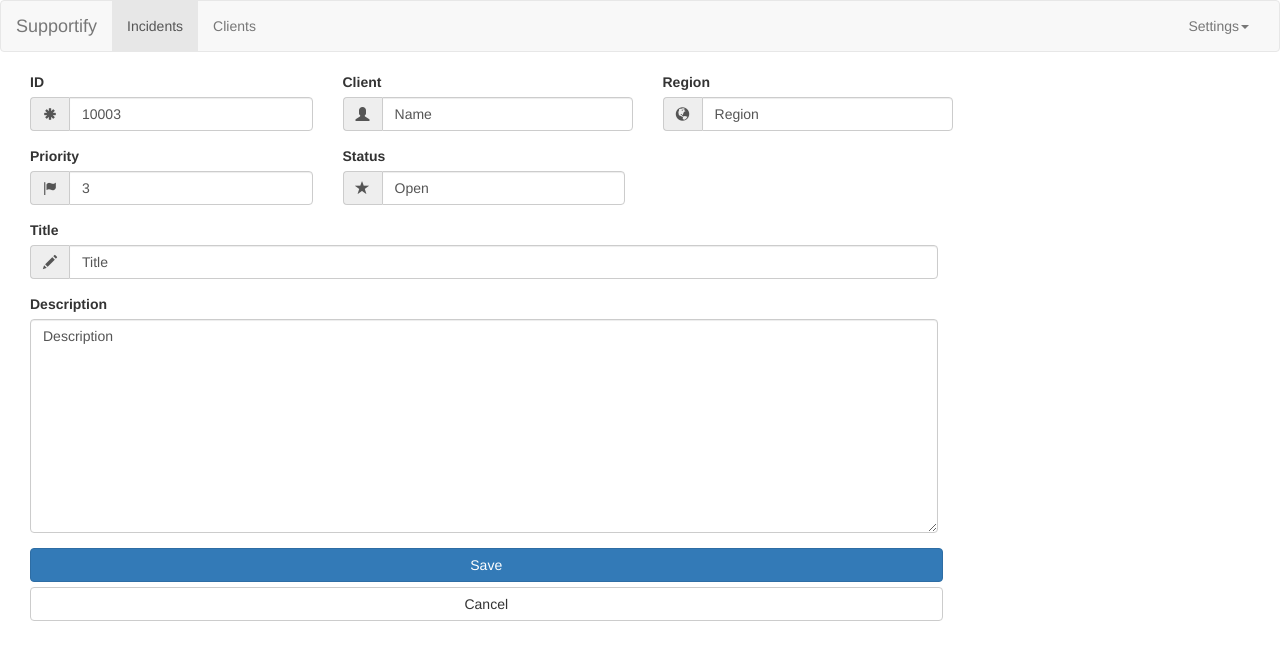
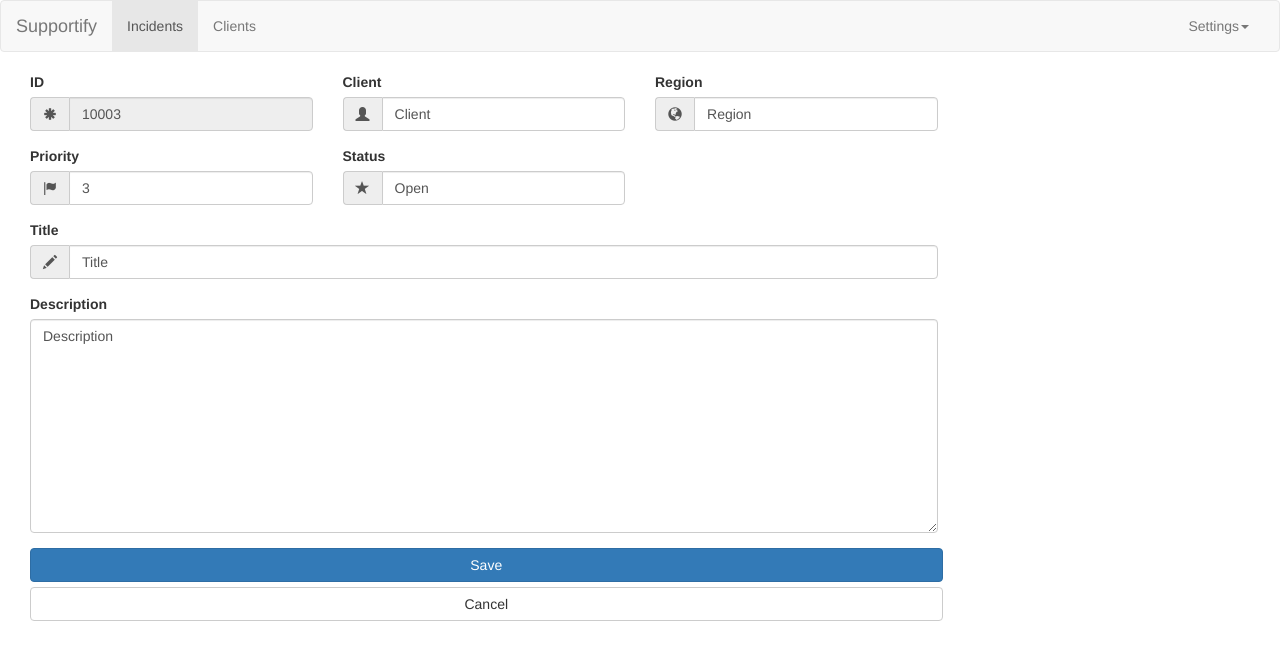
Before and after one commit to j4ckwinter/supportify, an Angular app: page /incidents/new in a window 1280 px wide. Shown: the top 660 px of the page. Built offline with nearby package versions, Linux system fonts and the light colour scheme.

Commit message:
I HAVE FIXED EVERYTHING

```diff
--- a/src/app/incidents/incident-form/incident-form.component.html
+++ b/src/app/incidents/incident-form/incident-form.component.html
@@ -1,6 +1,5 @@
 <div class="container-fluid">
   <form [formGroup]="incidentForm" (ngSubmit)="onSubmit()" >
-    <fieldset>
       <div class="row">
         <div class="col-sm-3">
           <div class="form-group">
@@ -10,37 +9,34 @@
                      id="id"
                      type="text"
                      formControlName="id"
-              >
-            </div>
-          </div>
-        </div>
-        <div formArrayName="client">
-          <div class="row"
-               *ngFor="let incidentCtrl of getControls(); let i = index"
-               [formGroupName]="i">
-            <div class="col-sm-3">
-              <div class="form-group">
-                <label for="clientName">Client</label>
-                <div class="input-group"> <span class="input-group-addon"><span class="glyphicon glyphicon-user"></span></span>
-                  <input class="form-control"
-                         id="clientName"
-                         type="text"
-                         formControlName="name"
+                     readonly
               >
             </div>
           </div>
         </div>
         <div class="col-sm-3">
           <div class="form-group">
-                <label for="clientRegion">Region</label>
-                <div class="input-group"> <span class="input-group-addon"><span class="glyphicon glyphicon-globe"></span></span>
+            <label for="client">Client</label>
+            <div class="input-group"> <span class="input-group-addon"><span class="glyphicon glyphicon-user"></span></span>
               <input class="form-control"
-                         id="clientRegion"
+                     id="client"
                      type="text"
-                         formControlName="region"
+                     formControlName="client"
+                     [readOnly]="editMode"
               >
             </div>
           </div>
+        </div>
+        <div class="col-sm-3">
+          <div class="form-group">
+            <label for="region">Region</label>
+            <div class="input-group"> <span class="input-group-addon"><span class="glyphicon glyphicon-globe"></span></span>
+              <input class="form-control"
+                     id="region"
+                     type="text"
+                     formControlName="region"
+                     [readOnly]="editMode"
+              >
             </div>
           </div>
         </div>
@@ -119,6 +115,5 @@
           </div>
         </div>
       </div>
-    </fieldset>
   </form>
 </div>
--- a/src/app/incidents/incident-form/incident-form.component.ts
+++ b/src/app/incidents/incident-form/incident-form.component.ts
@@ -36,7 +36,8 @@
     let incidentDescription = 'Description';
     let incidentPriority = 3;
     let incidentStatus = 'Open';
-    let incidentClient= new FormArray([]);
+    let incidentClient= 'Client';
+    let incidentRegion= 'Region';
 
 
     if (this.editMode) {
@@ -46,20 +47,11 @@
       incidentPriority = incident.priority;
       incidentStatus = incident.status;
       incidentId = incident.id;
-      incidentClient.push(
-        new FormGroup({
-          'name': new FormControl(incident.client.name, Validators.required),
-          'region': new FormControl(incident.client.region, Validators.required)
-        })
-      )
+      incidentClient = incident.client;
+      incidentRegion = incident.region;
+
     } else {
       incidentId = this.incidentService.getNewIncidentId();
-      incidentClient.push(
-        new FormGroup({
-          'name': new FormControl("Name", Validators.required),
-          'region': new FormControl("Region", Validators.required)
-        })
-      )
     }
     this.incidentForm = new FormGroup({
       'id': new FormControl(incidentId, Validators.required),
@@ -67,7 +59,8 @@
       'description': new FormControl(incidentDescription, Validators.required),
       'priority': new FormControl(incidentPriority, Validators.required),
       'status': new FormControl(incidentStatus, Validators.required),
-      'client': incidentClient
+      'client': new FormControl(incidentClient, Validators.required),
+      'region': new FormControl(incidentRegion, Validators.required)
     });
   }
 
@@ -76,7 +69,6 @@
   }
 
   onSubmit() {
-    this.addOrUpdateClient();
     if (this.editMode) {
       this.incidentService.updateIncident(this.incidentId, this.incidentForm.value);
     } else {
@@ -84,17 +76,4 @@
     }
   }
 
-  addOrUpdateClient() {
-    if (this.editMode) {
-
-    } else {
-      (<FormArray>this.incidentForm.get('client')).push(
-        new FormGroup({
-          'name': new FormControl(null, Validators.required),
-          'region': new FormControl(null, Validators.required)
-        })
-      )
-    }
-  }
-
 }
--- a/src/app/incidents/incident.model.ts
+++ b/src/app/incidents/incident.model.ts
@@ -1,19 +1,19 @@
-import {Client} from "../clients/client.model";
-
 export class Incident {
   public id: number;
   public title: string;
   public description: string;
   public priority: number;
   public status: string;
-  public client: Client;
+  public client: string;
+  public region: string;
 
-  constructor(id: number, title: string, description: string, priority: number, status: string, client: Client) {
+  constructor(id: number, title: string, description: string, priority: number, status: string, client: string, region: string) {
     this.id = id;
     this.title = title;
     this.description = description;
     this.priority = priority;
     this.status = status;
     this.client = client;
+    this.region = region;
   }
 }
--- a/src/app/incidents/incidents.service.ts
+++ b/src/app/incidents/incidents.service.ts
@@ -9,6 +9,7 @@
   editMode = true;
   lastIncident: Incident;
   newId: number;
+  index: number;
 
   private incidents: Incident[] = [
     new Incident(
@@ -17,7 +18,8 @@
       'Issue with cross site scripting when accessing WebConnect',
       3,
       'Open',
-        new Client(1, 'ABN', 'Netherlands')
+      'ABN',
+      'Netherlands'
       ),
     new Incident(
       10002,
@@ -25,7 +27,8 @@
       'Fails processing bypassing max day rollover and not getting cancelled',
       2,
       'Open',
-        new Client(2, 'Mizuho', 'Japan')
+      'Mizuho',
+      'Japan'
     )
   ];
 
@@ -46,17 +49,14 @@
     return this.newId = this.lastIncident.id + 1;
   }
 
-  setEditModelFalse(editMode: false) {
-    return this.editMode = false;
-  }
-
   addIncident(incident: Incident) {
     this.incidents.push(incident);
     this.incidentChanged.next(this.incidents.slice()) // emitting now as a subject type
   }
 
-  updateIncident(index: number, newIncident: Incident) {
-    this.incidents[index] = newIncident;
+  updateIncident(id: number, newIncident: Incident) {
+    this.index = this.incidents.indexOf(this.getIncidentById(id));
+    this.incidents[this.index] = newIncident;
     this.incidentChanged.next(this.incidents.slice());
   }
 
```
Lines whose indentation alone changed are shown as unchanged.
